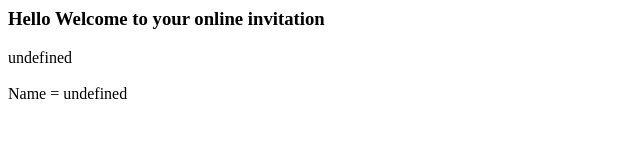
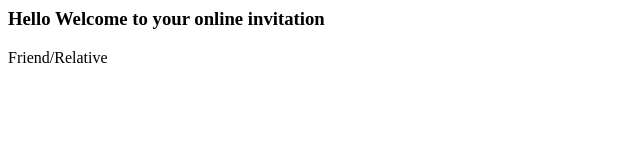
Before and after one commit to ruthresh1/Portfolio, a plain HTML site: page housewarming/index.html in a window 1280 px wide. Shown: the whole page, without its empty margins (0-640 px from the left). Drawn offline with Linux system fonts and the light colour scheme; files that its build step writes are made by us from their sources.

Commit message:
house-1: changes for space in names

```diff
--- a/housewarming/index.html
+++ b/housewarming/index.html
@@ -3,17 +3,15 @@
     <meta charset="UTF-8">
     <meta http-equiv="X-UA-Compatible" content="IE=edge">
     <meta name="viewport" content="width=device-width, initial-scale=1.0">
+    <link rel="stylesheet" href="css/housewarming.css">
+    <link rel="shortcut icon" type="image/x-icon" href="favicon.ico">
     <title>House Warming Invitation</title>
 </head>
 <body>
     <div class="container">
         <h3>Hello Welcome to your online invitation</h3>
+        <div class="container" id="name"></div>
     </div>
-    <div data-role="page">
-
-  <div data-role="main" class="ui-content">
-      <div id="name"></div>
-  </div>
 </div>
 <script src="../js/housewarming.js"></script>
 </body>
--- a/js/housewarming.js
+++ b/js/housewarming.js
@@ -7,13 +7,14 @@ function getQueryVariable(variable) {
 	        return pair[1];
         }
     }
-    alert('Query Variable ' + variable + ' not found');
+    return "Friend/Relative"
 }
 
-document.write("<br />Name = " + getQueryVariable("name"));
-
 var name = getQueryVariable("name");
-
+name = correctName(name);
 document.getElementById("name").innerHTML = name;
 
-alert(name);
+function correctName(name) {
+  name = name.replace("%20", " ");
+  return name;
+}
```
